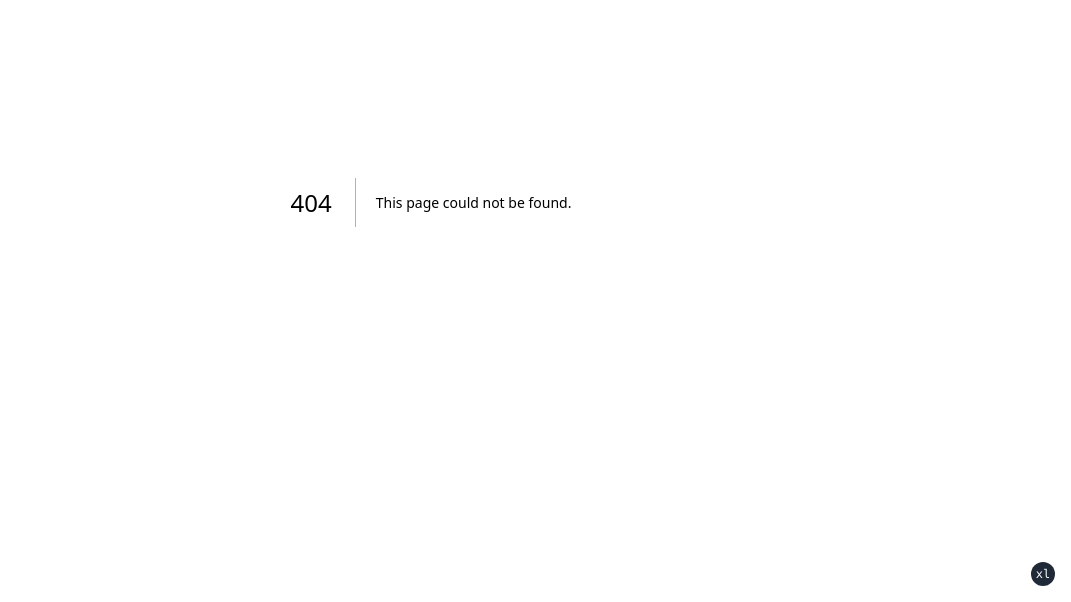
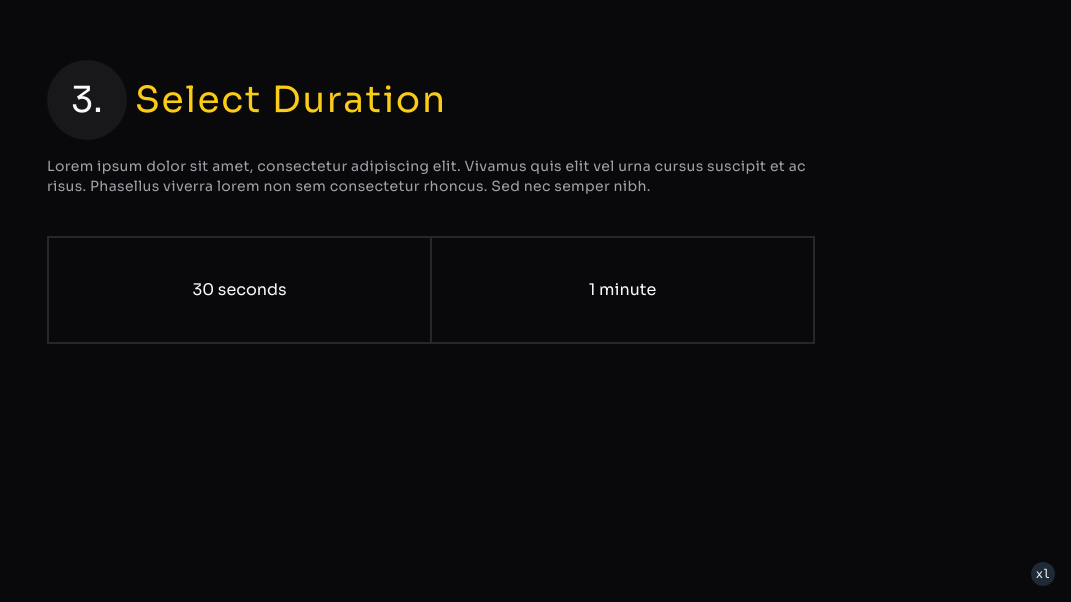
Before and after one commit to hiteshmeta85/sih2023-web, a Next.js app: page /video-generation/select-duration in a window 1280 px wide. Before the commit this address had no page. Shown: the part 198-800 px from the top of the page, without its empty margins (209-1280 px from the left). Built offline with nearby package versions, Linux system fonts and the light colour scheme.

Commit message:
Add Select Duration Page UI

```diff
--- a/src/constants/index.tsx
+++ b/src/constants/index.tsx
@@ -15,3 +15,8 @@ export const LANGUAGES = [
   { label: "Manipuri", value: "manipuri" },
   { label: "Sanskrit", value: "sanskrit" },
 ];
+
+export const DURATION_OPTIONS = [
+  { label: "30 seconds", value: 30 },
+  { label: "1 minute", value: 60 },
+];
--- /dev/null
+++ b/src/pages/video-generation/select-duration.tsx
@@ -0,0 +1,39 @@
+import { DURATION_OPTIONS } from "@/constants";
+
+export default function SelectDuration() {
+  return (
+    <div className="container flex min-h-screen flex-col items-center justify-center p-4">
+      <div>
+        <div className="space-y-4">
+          <div className="flex items-center gap-2">
+            <p className="flex h-20 w-20 items-center justify-center rounded-full bg-primary-foreground text-4xl">
+              3.
+            </p>
+            <h2 className="text-4xl tracking-wider text-yellow-400">
+              Select Duration
+            </h2>
+          </div>
+          <p className="max-w-screen-md text-sm tracking-wide text-muted-foreground">
+            Lorem ipsum dolor sit amet, consectetur adipiscing elit. Vivamus
+            quis elit vel urna cursus suscipit et ac risus. Phasellus viverra
+            lorem non sem consectetur rhoncus. Sed nec semper nibh.
+          </p>
+        </div>
+
+        <div className="mt-10 grid grid-cols-2 border">
+          {DURATION_OPTIONS.map((duration) => (
+            <div
+              key={duration.value}
+              onClick={() => {
+                console.log(duration.value);
+              }}
+              className="relative flex transform cursor-pointer flex-col items-center justify-center space-y-2 border p-10 transition-all duration-300 hover:bg-primary-foreground"
+            >
+              {duration.label}
+            </div>
+          ))}
+        </div>
+      </div>
+    </div>
+  );
+}
```
